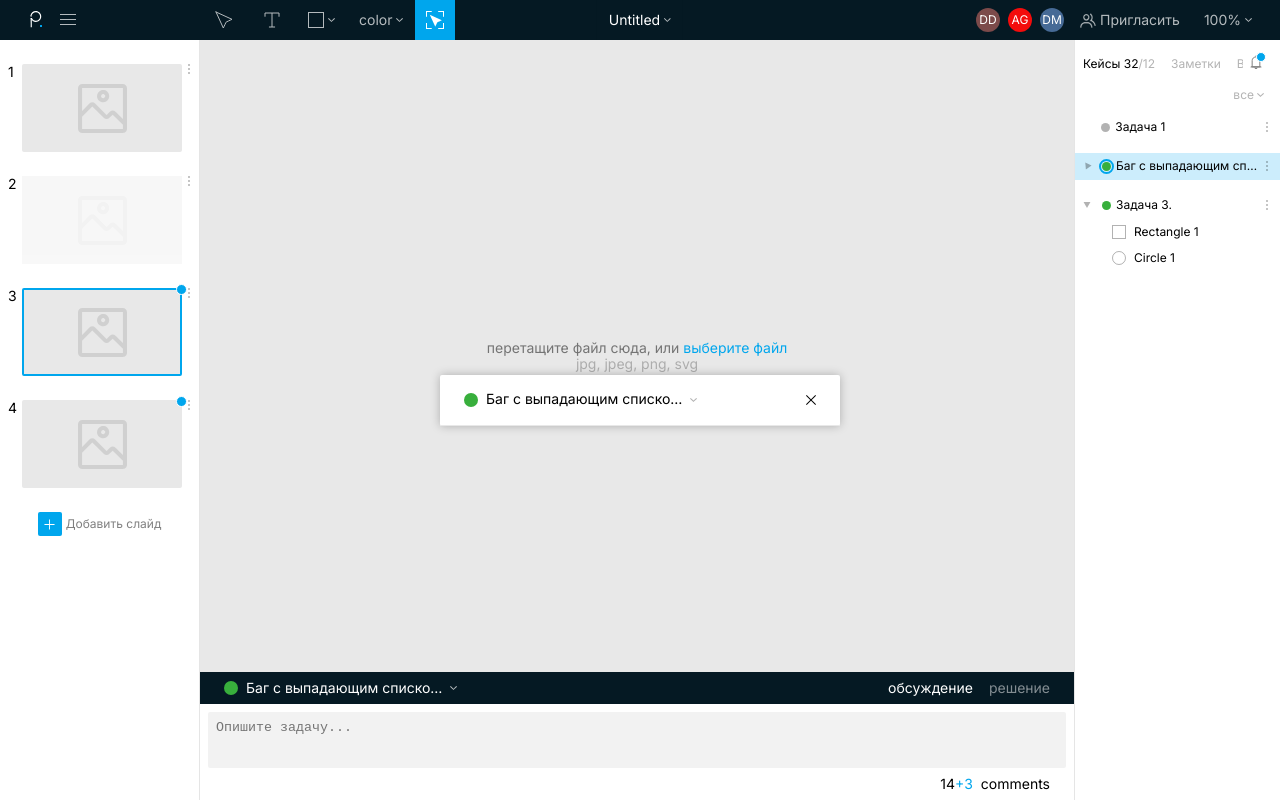
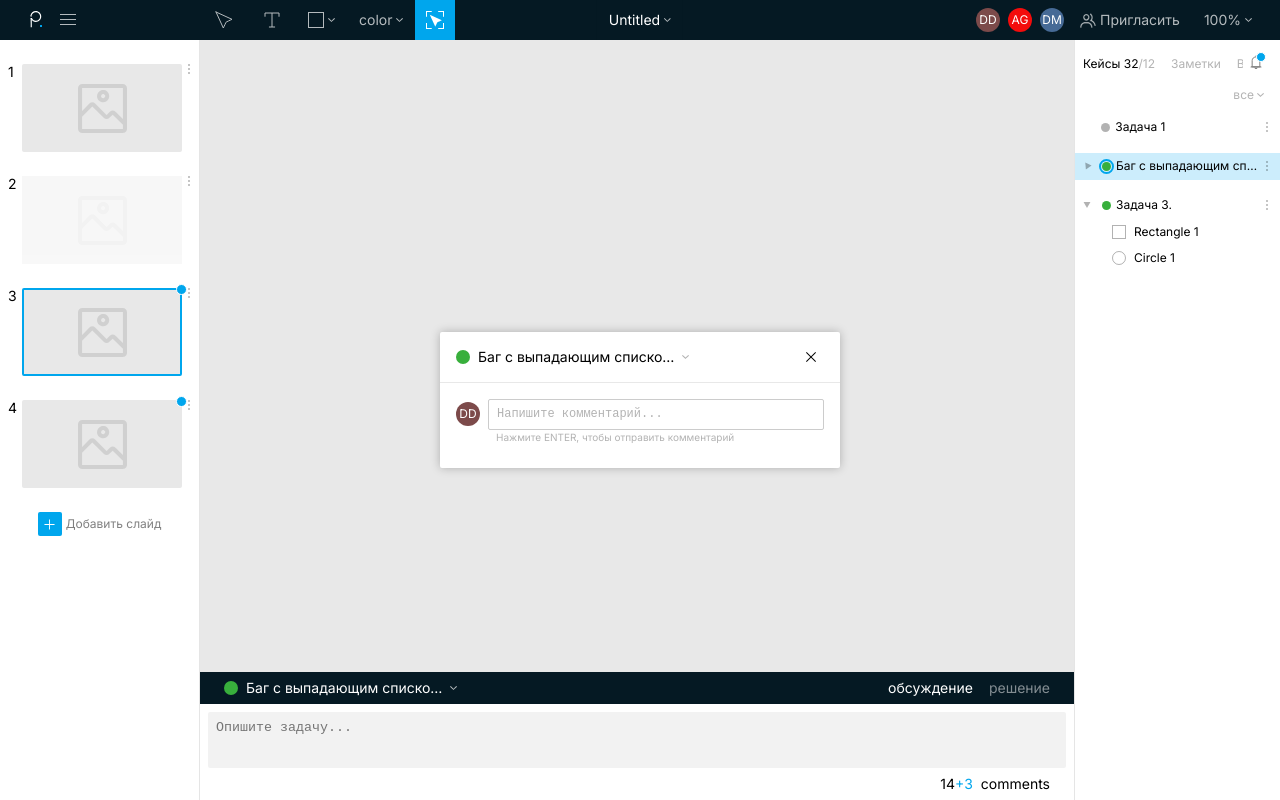
Before and after one commit to intro333/productium_web, a Vue app: page /case-tracker in a window 1280 px wide. Both pictures are taken after a click on the element "comments". Built offline with nearby package versions, Linux system fonts and the light colour scheme; what vue-device-detector would draw is missing.

Commit message:
case discus comments.

```diff
--- a/src/assets/scss/case-tracker/case_discus_block.scss
+++ b/src/assets/scss/case-tracker/case_discus_block.scss
@@ -86,6 +86,5 @@
         }
       }
     }
-
   }
 }
--- a/src/assets/scss/common/cases.scss
+++ b/src/assets/scss/common/cases.scss
@@ -1,3 +1,6 @@
+@import "../mixins/widgets";
+@import "colors";
+
 .case-info {
   display: flex;
   justify-content: flex-start;
@@ -50,3 +53,54 @@
     }
   }
 }
+.p-comments {
+  max-width: 500px;
+  padding: 16px 0 24px 0;
+  &-body {
+    display: flex;
+    flex-direction: column;
+  }
+  &-padding {
+    padding: 0 16px;
+  }
+  .pc {
+    &-input-area {
+      display: flex;
+      flex-direction: column;
+      &-left {
+        position: relative;
+        display: flex;
+      }
+      &-icon {
+        @include w-icon-user();
+        margin-right: 8px;
+        margin-top: 3px;
+      }
+      &-text {
+        box-sizing: border-box;
+        border-radius: 2px;
+        border: 1px solid rgb(0, 0, 0, .2);
+        padding: 7px 8px;
+        font-size: 12px;
+        width: calc(100% - 32px);
+        &-empty {
+          height: 31px;
+          &::placeholder {
+            color: rgb(0, 0, 0, .3);
+          }
+        }
+      }
+      &-right {
+        display: flex;
+        flex-direction: column;
+        margin-top: 2px;
+      }
+      &-descr {
+        font-size: 10px;
+        font-weight: 400;
+        color: rgb(0, 0, 0, .3);
+        margin-left: 40px;
+      }
+    }
+  }
+}
--- a/src/assets/scss/common/main.scss
+++ b/src/assets/scss/common/main.scss
@@ -200,6 +200,9 @@ p {
       padding: 0 24px;
       height: 50px;
       border-bottom: 1px solid $color-divider;
+      &.short-left {
+        padding: 0 24px 0 16px !important;
+      }
       .share {
         &-first {
           display: flex;
@@ -213,9 +216,6 @@ p {
             font-size: 14px;
           }
         }
-      }
-      .comments {
-
       }
       &-close {
         position: absolute;
@@ -542,6 +542,10 @@ p {
   //overflow-y: hidden;
   @include scrollDivHoriz();
 }
+.scroll-textarea {
+  overflow-y: auto;
+  @include scrollbarTextarea();
+}
 .select-arrow {
   width: 7px;
   height: 100%;
--- a/src/assets/scss/mixins/common.scss
+++ b/src/assets/scss/mixins/common.scss
@@ -51,7 +51,7 @@
     background: $color-scroll;
   }
 }
-  @mixin scrollbarSmall() {
+@mixin scrollbarSmall() {
   &::-webkit-scrollbar {
     width: 2px;
   }
@@ -69,6 +69,21 @@
 @mixin scrollbarSlideBar() {
   &::-webkit-scrollbar {
     width: 3px;
+  }
+  &::-webkit-scrollbar-button { // кнопки края
+    //background: transparent;
+    //height: 30px;
+  }
+  &::-webkit-scrollbar-track-piece { // Фон
+    background: transparent;
+  }
+  &::-webkit-scrollbar-thumb { // Динамический скролл
+    background: $color-scroll;
+  }
+}
+@mixin scrollbarTextarea() {
+  &::-webkit-scrollbar {
+    width: 4px;
   }
   &::-webkit-scrollbar-button { // кнопки края
     //background: transparent;
--- /dev/null
+++ b/src/components/includes/comment/CommentInputArea.vue
@@ -0,0 +1,34 @@
+<template>
+  <div class="pc-input-area p-comments-padding">
+    <div class="pc-input-area-left">
+      <div class="pc-input-area-icon"
+           :style="{'background-color': currentUserInfo.color}"
+      >{{currentUserInfo.shortUserName}}</div>
+      <textarea v-model="text"
+                rows="4"
+                class="pc-input-area-text p-textarea-custom scroll-textarea"
+                :class="{'pc-input-area-text-empty': textIsEmpty()}"
+                placeholder="Напишите комментарий..."></textarea>
+    </div>
+    <div class="pc-input-area-right">
+      <span class="pc-input-area-descr">Нажмите ENTER, чтобы отправить комментарий</span>
+    </div>
+  </div>
+</template>
+
+<script>
+export default {
+  name: "CommentInputArea",
+  props: {
+    currentUserInfo: Object
+  },
+  data: () => ({
+    text: ''
+  }),
+  methods: {
+    textIsEmpty() {
+      return this.text === '';
+    }
+  }
+}
+</script>
--- a/src/components/modals/central/CentralModal.vue
+++ b/src/components/modals/central/CentralModal.vue
@@ -4,7 +4,8 @@
          @click="close"></div>
     <div class="p-modal-central"
          :style="{'width': `${cm.width}px`}">
-      <div class="mc-header">
+      <div class="mc-header"
+           :class="{'short-left': cm.type === 'CommentsModal'}">
         <div v-if="cm.type === 'ShareModal'"
              class="share-first">
           <span class="share-first-pre">Поделиться</span>
@@ -22,6 +23,8 @@
       </div>
       <ShareModal v-if="cm.type === 'ShareModal'"
                    :contextMenu="contextMenu" />
+      <CommentsModal v-if="cm.type === 'CommentsModal'"
+                   :contextMenu="contextMenu" />
       <SimpleNotifyInside v-if="getSimpleNotifyInside().state"
                           :notify="getSimpleNotifyInside" />
     </div>
@@ -34,23 +37,16 @@ import {CentralModalModel} from "@/models/modals/CentralModalModel";
 import ShareModal from "@/components/modals/central/ShareModal";
 import SimpleNotifyInside from "@/components/modals/notify/SimpleNotifyInside";
 import CaseNameWithStatusAndOptions from "@/components/includes/CaseNameWithStatusAndOptions";
+import CommentsModal from "@/components/modals/central/CommentsModal";
 
 export default {
   name: "CentralModal",
   props: ['contextMenu'],
   components: {
     ShareModal,
+    CommentsModal,
     SimpleNotifyInside,
     CaseNameWithStatusAndOptions,
-  },
-  data: () => ({
-
-  }),
-  mounted() {
-
-  },
-  destroyed() {
-
   },
   computed: {
     cm() {
--- /dev/null
+++ b/src/components/modals/central/CommentsModal.vue
@@ -0,0 +1,31 @@
+<template>
+  <div class="p-comments scroll-y-container">
+    <div class="p-comments-body">
+
+    </div>
+    <CommentInputArea :currentUserInfo="body.currentUserInfo" />
+  </div>
+</template>
+
+<script>
+import CommentInputArea from "@/components/includes/comment/CommentInputArea";
+
+export default {
+  name: "CommentsModal",
+  props: ['contextMenu'],
+  components: {
+    CommentInputArea
+  },
+  computed: {
+    cm() {
+      return this.contextMenu();
+    },
+    body() {
+      return this.cm.body;
+    },
+  },
+  methods: {
+
+  },
+}
+</script>
--- a/src/components/modals/central/ShareModal.vue
+++ b/src/components/modals/central/ShareModal.vue
@@ -12,7 +12,7 @@
            class="ul-item">
         <div class="ul-item-left">
           <div class="p-flex-center ul-item-left-icon"
-               :style="{'background-color': `#${user.color}`}">{{user.shortUserName}}</div>
+               :style="{'background-color': user.color}">{{user.shortUserName}}</div>
           <span class="ul-item-left-text">{{user.name}}</span>
         </div>
         <div @click="openRolesSelect(i, user)"
@@ -54,19 +54,19 @@ export default {
         name: 'Dmitriy',
         shortUserName: 'DD',
         role: 'editor',
-        color: '7c4a4a',
+        color: '#7c4a4a',
       },
       {
         name: 'Alex Gour',
         shortUserName: 'AG',
         role: 'guest',
-        color: 'F30C0C',
+        color: '#F30C0C',
       },
       {
         name: 'Dmitriy M',
         shortUserName: 'DM',
         role: 'manager',
-        color: '466a96',
+        color: '#466a96',
       },
     ]
   }),
--- a/src/components/view-tracker/CaseDiscusBlock.vue
+++ b/src/components/view-tracker/CaseDiscusBlock.vue
@@ -21,7 +21,7 @@
                   @blur="changeCaseDiscusTextareaEdited(false)"
                   @input="changeCaseDiscusTextareaText"
                   :value="selectedCase[discusBlockActivityState]"
-                  class="cd-b-edit-area-text p-textarea-custom"
+                  class="cd-b-edit-area-text p-textarea-custom scroll-textarea"
                   :readonly="!selectedCase.isDiscusEdited"
                   :class="{'ea-readonly': !selectedCase.isDiscusEdited}"
                   placeholder="Опишите задачу..."></textarea>
@@ -94,7 +94,14 @@ export default {
           new CentralModalModel()
               .set(true,
                   'CommentsModal',
-                  400,)
+                  400,
+                  {
+                    currentUserInfo: {
+                      shortUserName: 'DD',
+                      color: '#7c4a4a',
+                    },
+                    comments: []
+                  })
       );
     }
   }
```
Also changed, not shown: src/assets/img/common/media/addImageIcon.svg (added).
